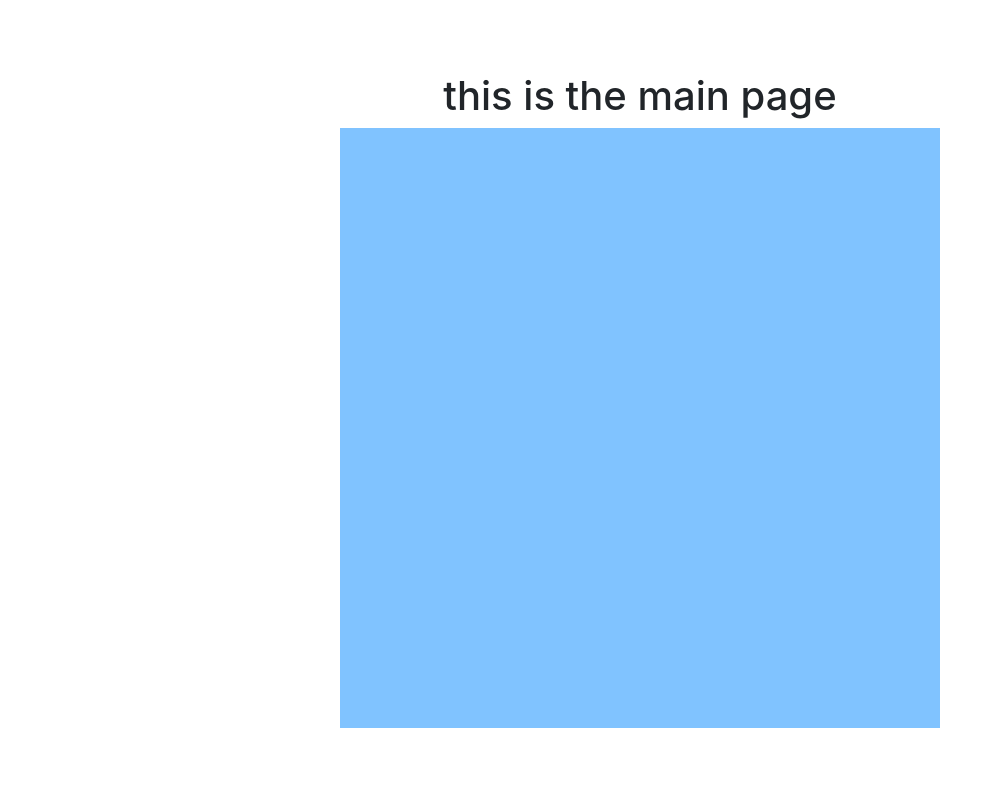
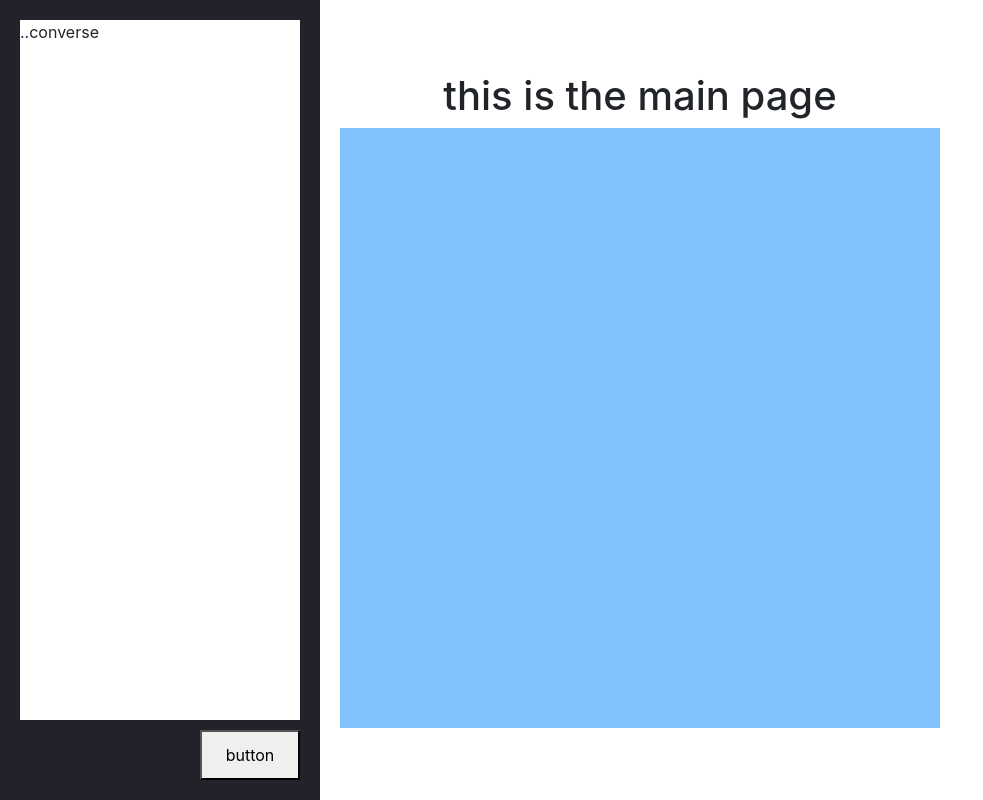
Before and after one commit to Gabyr01/CS-436-Project, a plain HTML site: page Frontend/index.html in a window 1280 px wide. Shown: the whole page, without its empty margins (0-983 px from the left). Drawn offline with nearby package versions, Linux system fonts and the light colour scheme; no server answers.

Commit message:
css text box with modular javascript enabled

```diff
--- a/Backend/server.js
+++ b/Backend/server.js
@@ -13,6 +13,9 @@ app.use('/', express.static(path.join(__dirname, '../Frontend')));
 
 io.on('connection', (socket) => {
   console.log('a user connected');
+  socket.on('disconnect', () => {
+    console.log('user disconnected');
+  });
 });
 
 server.listen(3000, () => {
--- /dev/null
+++ b/Frontend/chatbox.css
@@ -0,0 +1,27 @@
+#chat-container {
+    position: fixed;
+    left: 0;
+    z-index: 10;
+    background-color: #23222b;
+    width: 25vw;
+    height: 100vh;
+    display: flex;
+    flex-direction: column;
+    align-items: center;
+    justify-content: center;
+    padding: 20px;
+  }
+
+  #chatbox {
+    flex: 1;
+    width: 100%;
+    height: 50vh;
+    background-color: white;
+  }
+
+  #send-button {
+    height: 50px;
+    width: 100px;
+    margin-top: 10px;
+    margin-left: auto;
+  }
--- a/Frontend/index.html
+++ b/Frontend/index.html
@@ -4,13 +4,21 @@
 <head>
     <meta charset="UTF-8">
     <title>MultiPlayer Game</title>
+    <link rel="stylesheet" href="/chatbox.css">
     <link rel="stylesheet" href="https://stackpath.bootstrapcdn.com/bootstrap/4.5.0/css/bootstrap.min.css" integrity="sha384-9aIt2nRpC12Uk9gS9baDl411NQApFmC26EwAOH8WgZl5MYYxFfc+NcPb1dKGj7Sk" crossorigin="anonymous">
 </head>
 
 <body>
     <section class="vh-100 ">
         <div class="container h-100">
-
+            <section id="chat-container">
+                <div id="chatbox">
+                    <div class="text-mesages">..converse</div>
+                </div>
+                <button id="send-button">
+                    button
+                </button>
+            </section>
             <div id="gameScreen" class="h-100 ">
                 <div class="d-flex flex-column align-items-center justify-content-center h-100 ">
                     <h1>this is the main page</h1>
@@ -24,7 +32,7 @@
     </section>
 
     <script src="/socket.io/socket.io.js"></script>
-    <script src="index.js"></script>
+    <script src="index.js" type="module"></script>
     <script>
       var socket = io();
     </script>
```
